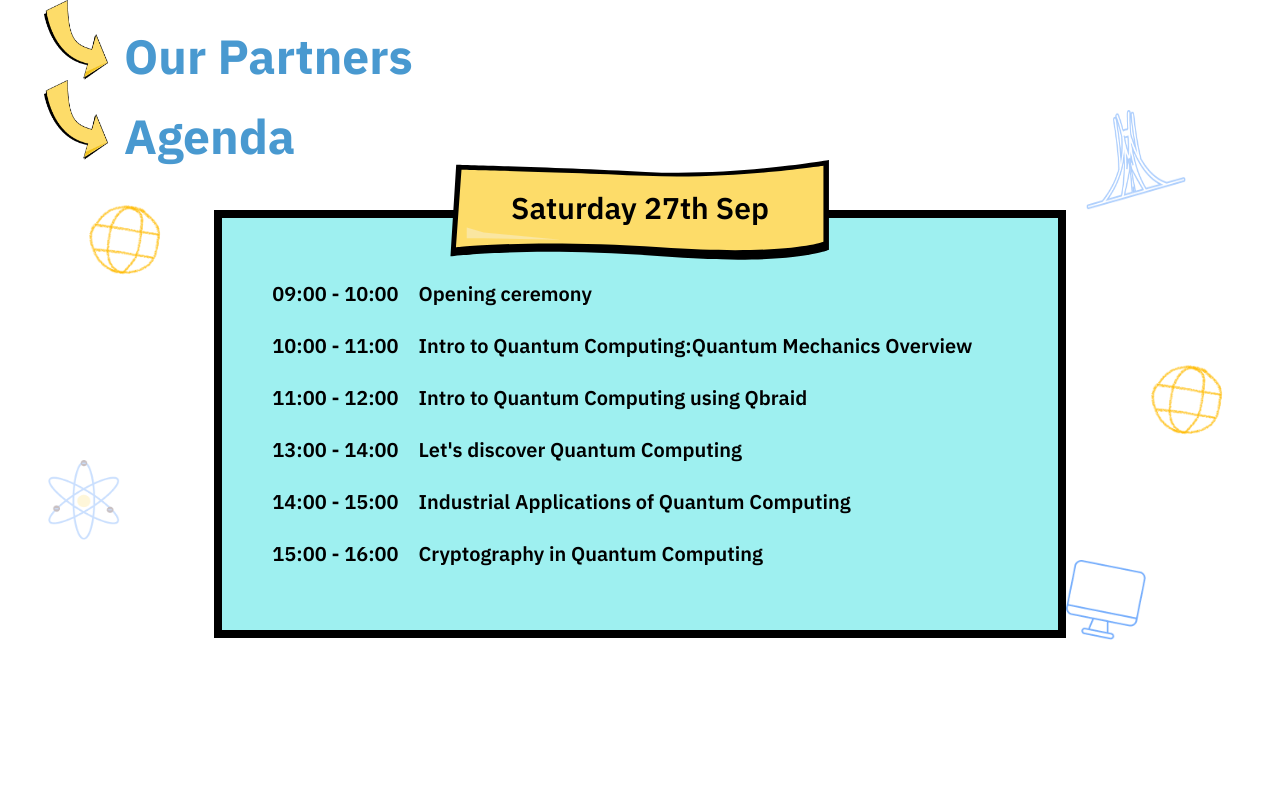
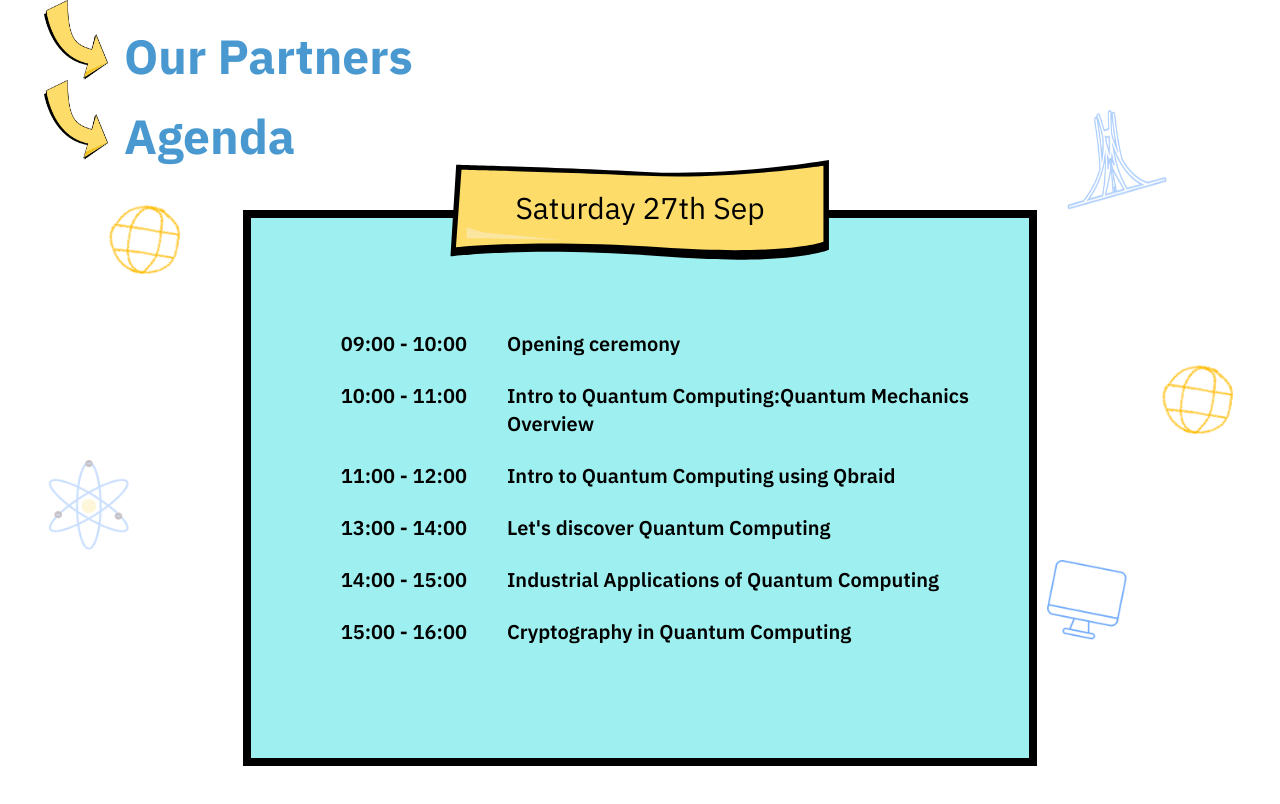
Before and after one commit to WTM-Algiers/wtm-algiers-qiskit-2022-website, a Next.js app: page / in a window 1280 px wide. Shown: the top 804 px of the page. Built offline with nearby package versions, Linux system fonts and the light colour scheme.

Commit message:
desktop version v1.2

```diff
--- a/components/Agenda/Index.jsx
+++ b/components/Agenda/Index.jsx
@@ -11,9 +11,9 @@ const Agenda = () => {
   return (
     <section>
       <SectionTitle title={"Agenda"}> </SectionTitle>
-      <div className="md:grid grid-cols-7 flex flex-col justify-center">
+      <div className="md:grid grid-cols-6 flex flex-col justify-center">
         <div className=" md:flex flex-col hidden md:visible">
-          <div className="md:visible invisible lg:ml-10 absolute pt-10 md:ml-0">
+          <div className="md:visible invisible lg:ml-[60px] absolute pt-10 md:ml-0">
             <Image
               src={globe}
               alt="globe"
@@ -26,33 +26,28 @@ const Agenda = () => {
             <Image
               src={atom}
               alt="atom"
-              width={80}
-              height={80}
+              width={90}
+              height={90}
               layout="fixed"
             />
           </div>
         </div>
 
-        <div className="col-span-5 flex flex-col justify-center ">
+        <div className="col-span-4 flex flex-col justify-center ">
           <YellowButton title={"Saturday 27th Sep"} />
-          <div className="justify-center bg-qiskit-blue-lighter w-full pl-[50px] mb-20 pr-[30px] py-[100px] md:py[80px] py-[50px] border-8 mt-[-30px]">
+          <div className="justify-center bg-qiskit-blue-lighter w-full md:pl-[50px] pl-[20px] mb-20 pr-[30px] lg:py-[100px] md:py[80px] py-12 border-4 md:border-8 mt-[-30px]">
             <div className="">
-              <div className="flex flex-row md:text-xl font-medium md:font-semibold sm:text-l py-0 md:px[10px]">
-                <div className="flex-none">
+              <div className="md:text-xl font-medium md:font-semibold sm:text-l py-0 md:px[10px] ">
+                <div className="flew flex-row">
                   {agenda.map((agendaInfo, key) => {
                     return (
-                      <div key={key} className="flex flex-col py-3">
-                        <div className="flex-none">{agendaInfo.Time}</div>
-                      </div>
-                    );
-                  })}
-                </div>
-
-                <div className="">
-                  {agenda.map((agendaInfo, key) => {
-                    return (
-                      <div key={key} className="flex flex-col py-3 px-5">
-                        <div className="">{agendaInfo.event}</div>
+                      <div className="flex flex-row justify-stretch mx-auto">
+                        <div key={key} className="flex flex-none py-3 lg:pl-10">
+                          <div className="">{agendaInfo.Time}</div>
+                        </div>
+                        <div key={key} className="flex pl-10 py-3 ">
+                            <div className="">{agendaInfo.event}</div>
+                          </div>
                       </div>
                     );
                   })}
@@ -62,7 +57,7 @@ const Agenda = () => {
           </div>
         </div>
         <div className=" md:flex flex-col hidden md:visible">
-          <div className="md:visible invisible absolute lg:ml-[20px] md:ml-0 mt-[-50px]">
+          <div className="md:visible invisible absolute lg:ml-[30px] md:ml-5 mt-[-50px]">
             <Image
               src={maqam}
               alt="maqam chahid"
@@ -71,7 +66,7 @@ const Agenda = () => {
               layout="fixed"
             />
           </div>
-          <div className="md:visible invisible  absolute lg:ml-[80px] md:ml-[20px] mt-[200px]">
+          <div className="md:visible invisible  absolute lg:ml-[120px] md:ml-[40px] mt-[200px]">
             <Image
               src={globe}
               alt="globe"
@@ -80,7 +75,7 @@ const Agenda = () => {
               layout="fixed"
             />
           </div>
-          <div className="md:visible invisible absolute md:ml-[0px] mt-[400px]">
+          <div className="md:visible invisible absolute md:ml-[10px] mt-[400px]">
             <Image
               src={computer}
               alt="computer"
--- a/components/shared/YellowButton.jsx
+++ b/components/shared/YellowButton.jsx
@@ -3,7 +3,7 @@ const YellowButton = ({ title }) => {
     <div className="z-20 mb-[-20px]">
       <div className="bg-[url('/agenda/yellow_button.svg')] bg-no-repeat bg-center bg-contain z-10 mt-15">
         <div className="h-1/6 flex justify-center">
-          <div className="h-[100px] text-3xl pt-[30px] font-semibold">{title}</div>
+          <div className="md:h-[100px] h-[70px] md:text-3xl  text-2xl pt-[20px] md:pt-[30px]">{title}</div>
         </div>
       </div>
     </div>
```
